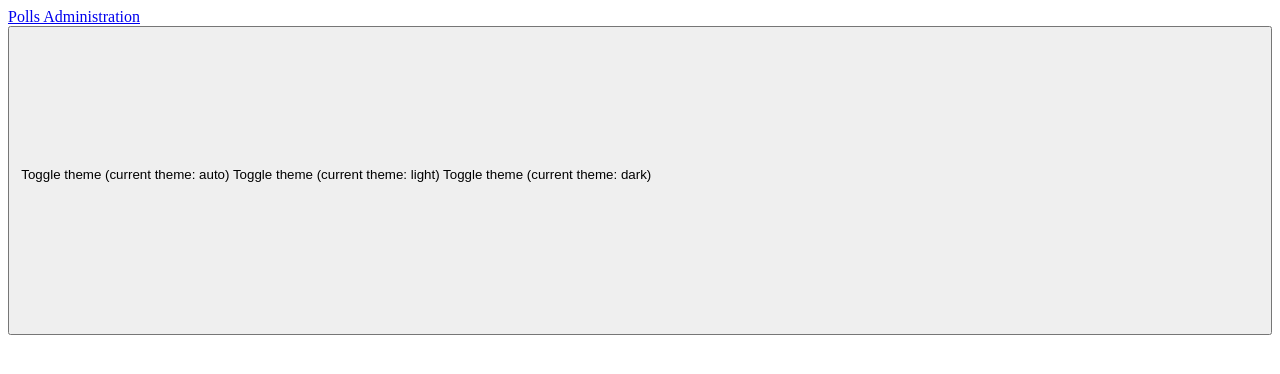
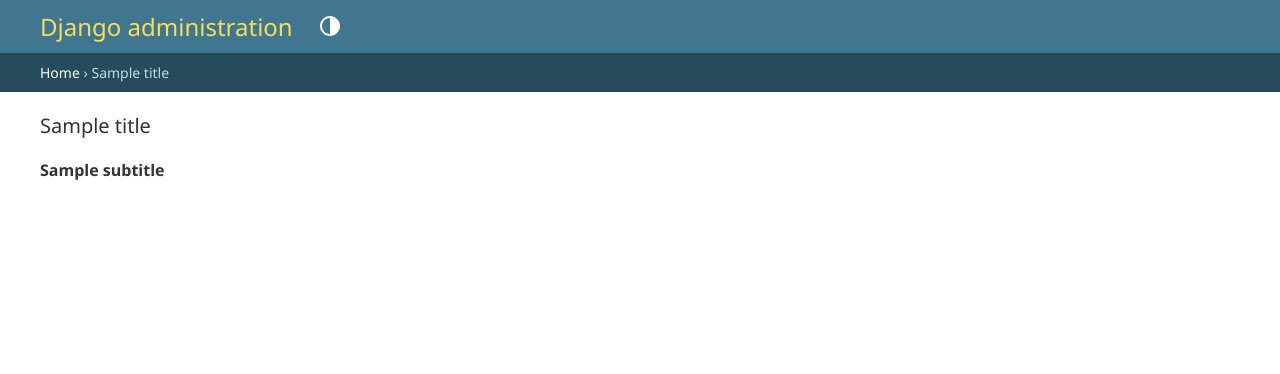
Before and after one commit to Antony-M1/django_poll_site, a Django app: template templates/admin/base_site.html in a window 1280 px wide. Shown: the top 374 px of the page. Run offline with Django 5.2, Linux system fonts and the light colour scheme; the template is opened without the code that fills it: most values are stand-ins (such as "Sample title", 1, 10 or a date in 2020).

Commit message:
orginal code

```diff
--- a/templates/admin/base_site.html
+++ b/templates/admin/base_site.html
@@ -1,6 +1,12 @@
+{% extends "admin/base.html" %}
+
+{% block title %}{% if subtitle %}{{ subtitle }} | {% endif %}{{ title }} | {{ site_title|default:_('Django site admin') }}{% endblock %}
+
 {% block branding %}
-<div id="site-name"><a href="{% url 'admin:index' %}">Polls Administration</a></div>
+<div id="site-name"><a href="{% url 'admin:index' %}">{{ site_header|default:_('Django administration') }}</a></div>
 {% if user.is_anonymous %}
   {% include "admin/color_theme_toggle.html" %}
 {% endif %}
 {% endblock %}
+
+{% block nav-global %}{% endblock %}
```
